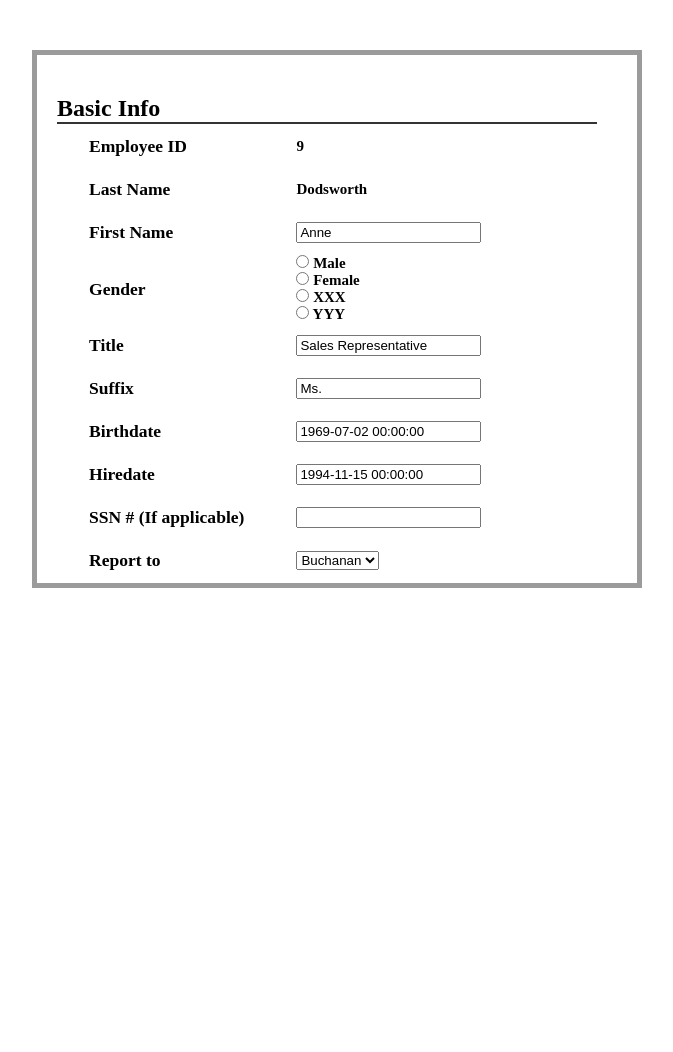
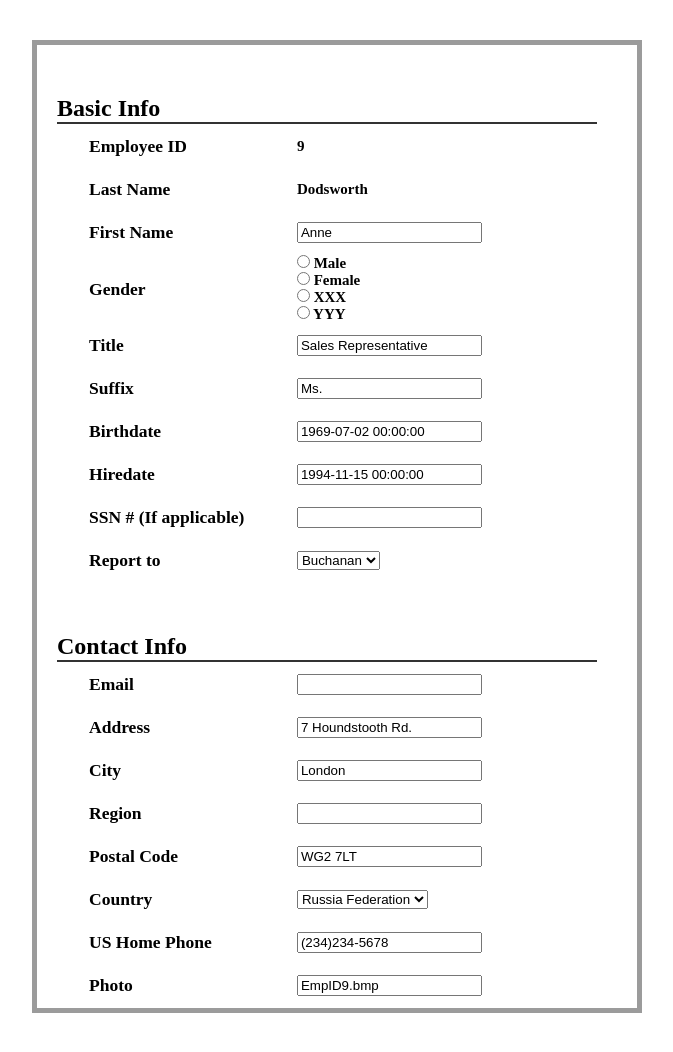
Before and after one commit to VuongDuc12/2024_CSE391_NentangWeb, a plain HTML site: page index.html in a window 1280 px wide. Shown: the whole page, without its empty margins (318-991 px from the left). Before the commit the page ends 800 px from the top, so only its background shows below. Drawn offline with Linux system fonts and the light colour scheme.

Commit message:
Contact_info

```diff
--- a/assets/css/main.css
+++ b/assets/css/main.css
@@ -15,9 +15,14 @@ body{
     margin-top: 40px;
     margin-left: 20px;
 }
-#basic_info{
+#main{
+    border: 5px solid #9b9b9b;
+    margin-top: 40px;
+    margin-bottom: 40px;
+}
+#basic_info ,#contact_info{
     margin-top: 50px;
-    border: 5px solid #9b9b9b;
+
     width: 600px;
 
 }
@@ -35,3 +40,6 @@ h3{
     display: flex;
     flex-direction: column;
 }
+h3{
+    width: 155.9px;
+}
--- a/index.html
+++ b/index.html
@@ -7,6 +7,7 @@
     <title>BT4_TH1</title>
 </head>
 <body>
+    <div id="main">
         <div id="basic_info">
             <h2>Basic Info</h2>
             <table>
@@ -67,6 +68,51 @@
             </table>
 
         </div>
+        <div id="contact_info">
+            <h2>Contact Info</h2>
+            <table>
+                <tbody>
+                    <tr>
+                        <th><h3>Email</h3></th>
+                        <th><input type="text" value=""></th>
+                    </tr>
+                    <tr>
+                        <th><h3>Address</h3></th>
+                        <th><input type="text" value="7 Houndstooth Rd."></th>
+                    </tr>
+                    <tr>
+                        <th><h3>City</h3></th>
+                        <th><input type="text" value="London"></th>
+                    </tr>
+                    <tr>
+                        <th><h3>Region</h3></th>
+                        <th><input type="text" value=""></th>
+                    </tr>
+                    <tr>
+                        <th><h3>Postal Code</h3></th>
+                        <th><input type="text" value="WG2 7LT"></th>
+                    </tr>
+                    <tr>
+                        <th><h3>Country</h3></th>
+                        <th>
+                            <select id="Country" name="Country">
+                                <option value="Russia Federation">Russia Federation</option>
+
+
+                            </select></th>
+                    </tr>
+                    <tr>
+                        <th><h3>US Home Phone</h3></th>
+                        <th><input type="text" value="(234)234-5678"></th>
+                    </tr>
+                    <tr>
+                        <th><h3>Photo</h3></th>
+                        <th><input type="text" value="EmpID9.bmp"></th>
+                    </tr>
+                </tbody>
+            </table>
+        </div>
+    </div>
 
 </body>
 </html>
```
Lines whose indentation alone changed are shown as unchanged.
